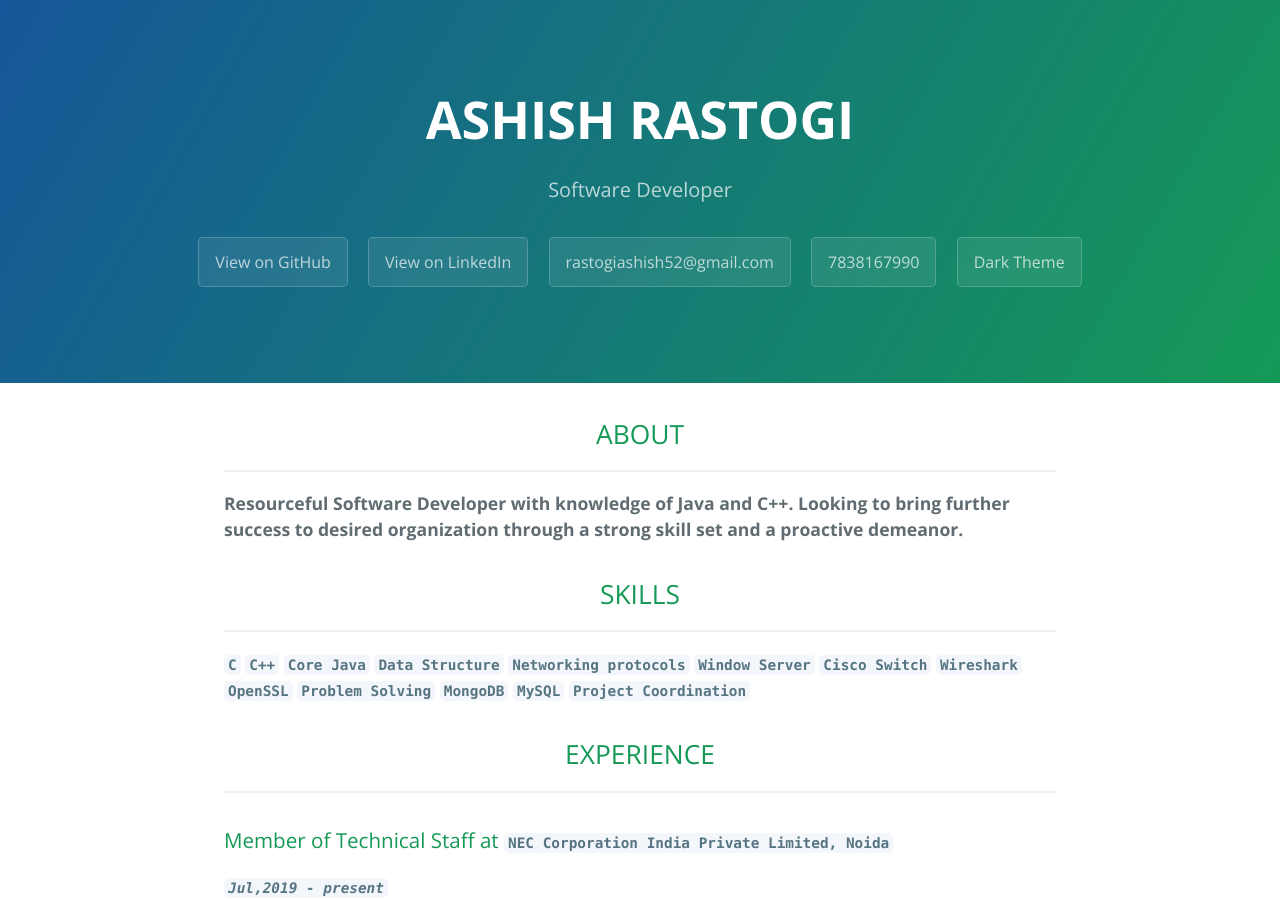
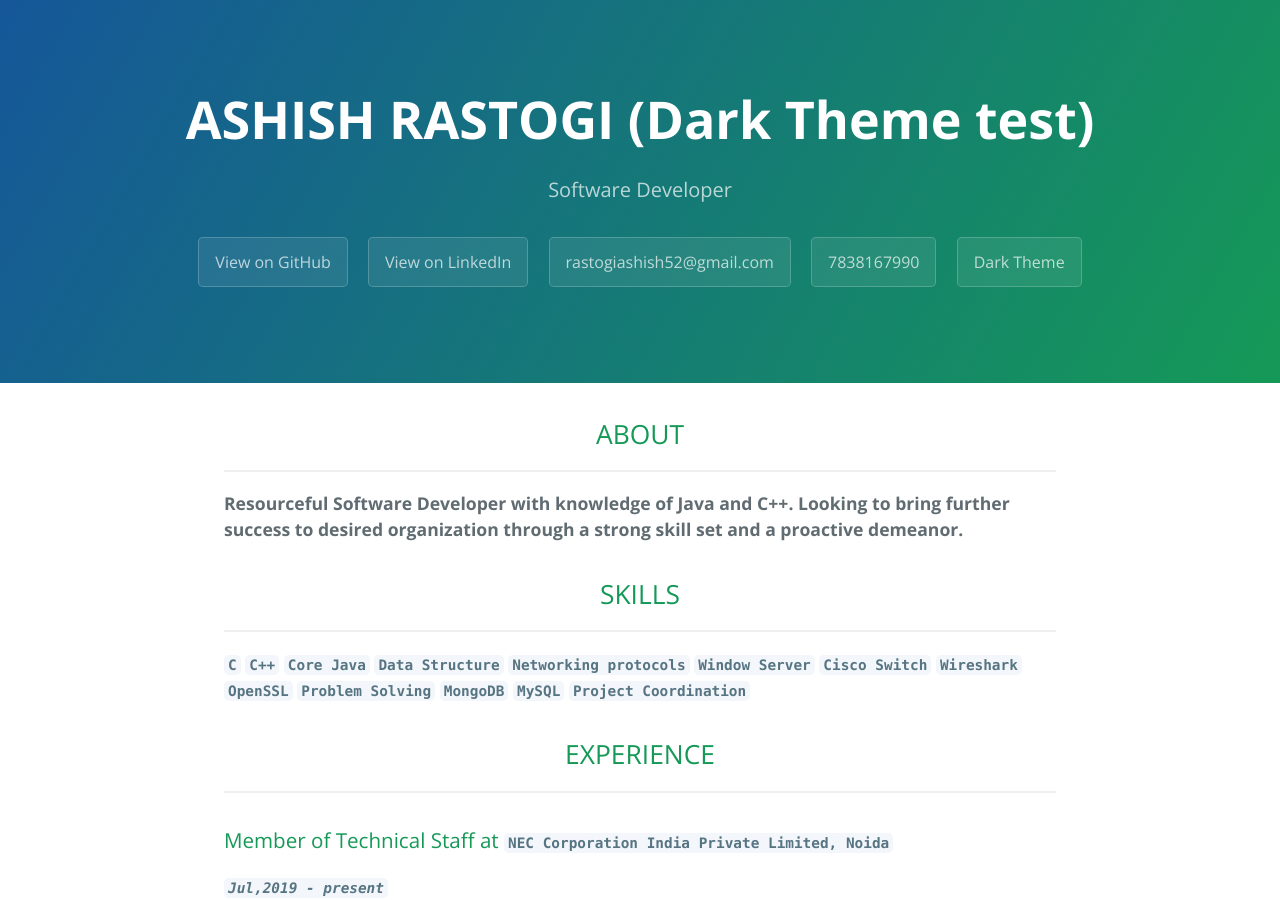
Before and after one commit to ImAshishRastogi/Resume, a Jekyll site: the page built from BlackTheme.md, in a window 1280 px wide and 900 px high. Built offline with Jekyll 4.4.1, drawn with Linux system fonts in a browser that asks for light colours.

Commit message:
Update BlackTheme.md

```diff
--- a/BlackTheme.md
+++ b/BlackTheme.md
@@ -1,6 +1,6 @@
 ---
 layout: default
-title: ASHISH RASTOGI
+title: ASHISH RASTOGI (Dark Theme test)
 linkedInURL: https://www.linkedin.com/in/ashish-rastogi-520/
 email : rastogiashish52@gmail.com
 number : 7838167990
```
